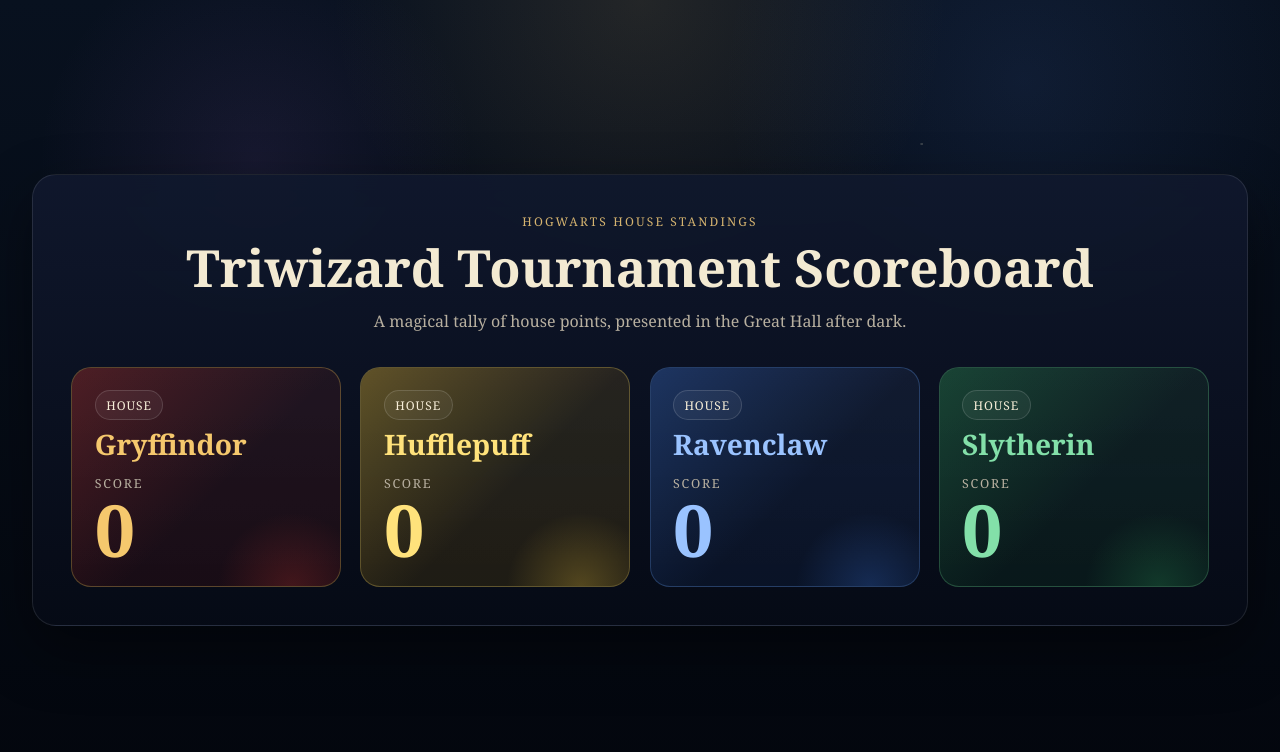
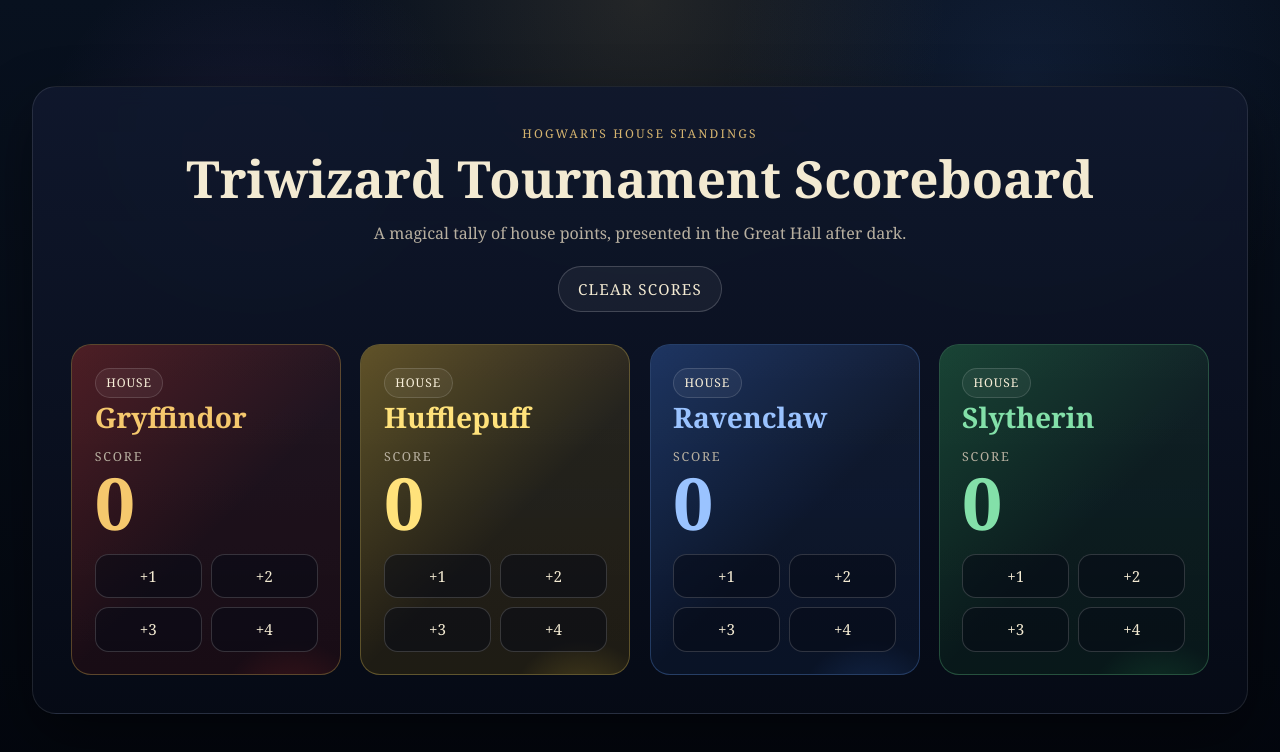
Before and after one commit to laylark/triwizard-scoreboard, a plain HTML site: page index.html in a window 1280 px wide. Drawn offline with Linux system fonts and the light colour scheme.

Commit message:
feat: add admin controls

```diff
--- a/index.html
+++ b/index.html
@@ -12,6 +12,7 @@
         <p class="eyebrow">Hogwarts House Standings</p>
         <h1>Triwizard Tournament Scoreboard</h1>
         <p class="intro">A magical tally of house points, presented in the Great Hall after dark.</p>
+        <button type="button" class="reset-button" id="reset-scores">Clear Scores</button>
       </header>
 
       <section class="teams" aria-label="Team score sections">
@@ -20,6 +21,12 @@
           <h2>Gryffindor</h2>
           <p class="score-label">Score</p>
           <p class="score" aria-label="Gryffindor score"></p>
+          <div class="controls" aria-label="Gryffindor score controls">
+            <button type="button" class="score-button" data-points="1">+1</button>
+            <button type="button" class="score-button" data-points="2">+2</button>
+            <button type="button" class="score-button" data-points="3">+3</button>
+            <button type="button" class="score-button" data-points="4">+4</button>
+          </div>
         </article>
 
         <article class="team team-hufflepuff" data-team="hufflepuff">
@@ -27,6 +34,12 @@
           <h2>Hufflepuff</h2>
           <p class="score-label">Score</p>
           <p class="score" aria-label="Hufflepuff score"></p>
+          <div class="controls" aria-label="Hufflepuff score controls">
+            <button type="button" class="score-button" data-points="1">+1</button>
+            <button type="button" class="score-button" data-points="2">+2</button>
+            <button type="button" class="score-button" data-points="3">+3</button>
+            <button type="button" class="score-button" data-points="4">+4</button>
+          </div>
         </article>
 
         <article class="team team-ravenclaw" data-team="ravenclaw">
@@ -34,6 +47,12 @@
           <h2>Ravenclaw</h2>
           <p class="score-label">Score</p>
           <p class="score" aria-label="Ravenclaw score"></p>
+          <div class="controls" aria-label="Ravenclaw score controls">
+            <button type="button" class="score-button" data-points="1">+1</button>
+            <button type="button" class="score-button" data-points="2">+2</button>
+            <button type="button" class="score-button" data-points="3">+3</button>
+            <button type="button" class="score-button" data-points="4">+4</button>
+          </div>
         </article>
 
         <article class="team team-slytherin" data-team="slytherin">
@@ -41,6 +60,12 @@
           <h2>Slytherin</h2>
           <p class="score-label">Score</p>
           <p class="score" aria-label="Slytherin score"></p>
+          <div class="controls" aria-label="Slytherin score controls">
+            <button type="button" class="score-button" data-points="1">+1</button>
+            <button type="button" class="score-button" data-points="2">+2</button>
+            <button type="button" class="score-button" data-points="3">+3</button>
+            <button type="button" class="score-button" data-points="4">+4</button>
+          </div>
         </article>
       </section>
     </main>
--- a/script.js
+++ b/script.js
@@ -9,10 +9,11 @@ const state = {
 	},
 };
 
+const teamCards = document.querySelectorAll(".team[data-team]");
+const resetButton = document.querySelector("#reset-scores");
+
 function renderScores() {
-	const scoreElements = document.querySelectorAll(".team[data-team]");
-
-	scoreElements.forEach((teamCard) => {
+	teamCards.forEach((teamCard) => {
 		const teamName = teamCard.dataset.team;
 		const scoreElement = teamCard.querySelector(".score");
 
@@ -24,4 +25,44 @@ function renderScores() {
 	});
 }
 
+function updateScore(teamName, pointsToAdd) {
+	if (!(teamName in state.scores)) {
+		return;
+	}
+
+	state.scores[teamName] += pointsToAdd;
+	renderScores();
+}
+
+function resetScores() {
+	Object.keys(state.scores).forEach((teamName) => {
+		state.scores[teamName] = 0;
+	});
+
+	renderScores();
+}
+
+teamCards.forEach((teamCard) => {
+	teamCard.addEventListener("click", (event) => {
+		const button = event.target.closest(".score-button");
+
+		if (!button) {
+			return;
+		}
+
+		const teamName = teamCard.dataset.team;
+		const pointsToAdd = Number(button.dataset.points);
+
+		if (!teamName || Number.isNaN(pointsToAdd)) {
+			return;
+		}
+
+		updateScore(teamName, pointsToAdd);
+	});
+});
+
+resetButton?.addEventListener("click", () => {
+	resetScores();
+});
+
 renderScores();
--- a/style.css
+++ b/style.css
@@ -76,6 +76,37 @@ body::before {
   color: var(--muted);
   font-size: 1rem;
   line-height: 1.6;
+}
+
+.reset-button {
+  margin-top: 1.25rem;
+  border: 1px solid rgba(255, 255, 255, 0.18);
+  border-radius: 999px;
+  padding: 0.75rem 1.2rem;
+  background: rgba(255, 255, 255, 0.05);
+  color: var(--text);
+  font: inherit;
+  font-size: 0.95rem;
+  letter-spacing: 0.08em;
+  text-transform: uppercase;
+  cursor: pointer;
+  transition:
+    transform 120ms ease,
+    background-color 120ms ease,
+    border-color 120ms ease,
+    box-shadow 120ms ease;
+}
+
+.reset-button:hover,
+.reset-button:focus-visible {
+  transform: translateY(-1px);
+  background: rgba(255, 255, 255, 0.09);
+  border-color: rgba(212, 179, 111, 0.48);
+  box-shadow: 0 0 0 3px rgba(212, 179, 111, 0.08);
+}
+
+.reset-button:focus-visible {
+  outline: none;
 }
 
 .teams {
@@ -157,6 +188,63 @@ body::before {
   font-weight: 700;
 }
 
+.controls {
+  position: relative;
+  z-index: 1;
+  display: grid;
+  grid-template-columns: repeat(2, minmax(0, 1fr));
+  gap: 0.55rem;
+  margin-top: 1.1rem;
+}
+
+.score-button {
+  border: 1px solid rgba(255, 255, 255, 0.16);
+  border-radius: 0.85rem;
+  padding: 0.7rem 0.8rem;
+  background: rgba(6, 11, 22, 0.52);
+  color: var(--text);
+  font: inherit;
+  font-size: 0.95rem;
+  cursor: pointer;
+  transition:
+    transform 120ms ease,
+    background-color 120ms ease,
+    border-color 120ms ease,
+    box-shadow 120ms ease;
+}
+
+.score-button:hover,
+.score-button:focus-visible {
+  transform: translateY(-1px);
+  background: rgba(255, 255, 255, 0.1);
+  border-color: rgba(255, 255, 255, 0.28);
+  box-shadow: 0 0 0 3px rgba(255, 255, 255, 0.05);
+}
+
+.score-button:focus-visible {
+  outline: none;
+}
+
+.team-gryffindor .score-button:hover,
+.team-gryffindor .score-button:focus-visible {
+  border-color: rgba(245, 200, 109, 0.45);
+}
+
+.team-hufflepuff .score-button:hover,
+.team-hufflepuff .score-button:focus-visible {
+  border-color: rgba(255, 226, 123, 0.45);
+}
+
+.team-ravenclaw .score-button:hover,
+.team-ravenclaw .score-button:focus-visible {
+  border-color: rgba(154, 195, 255, 0.45);
+}
+
+.team-slytherin .score-button:hover,
+.team-slytherin .score-button:focus-visible {
+  border-color: rgba(131, 224, 169, 0.45);
+}
+
 .team-gryffindor {
   --team-glow: rgba(196, 53, 46, 0.88);
   border-color: rgba(214, 174, 78, 0.34);
```
